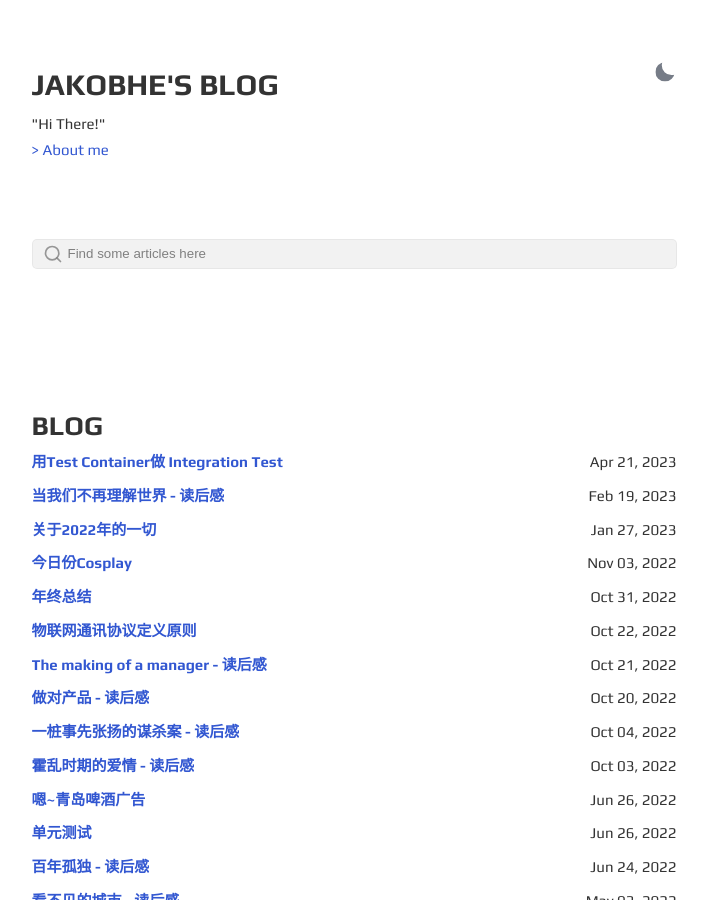
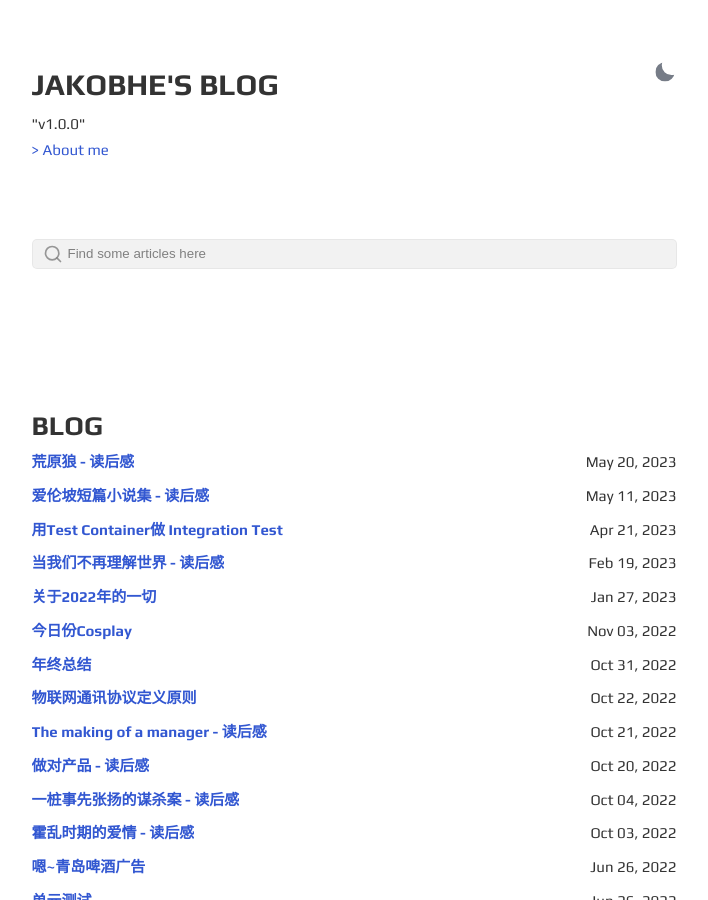
Before and after one commit to DavideBri/Gesko, a Jekyll site: the page built from index.html, in a window 1280 px wide and 900 px high. Shown: the whole window, without its empty margins (286-994 px from the left). Built offline with Jekyll 4.4.1, drawn with Linux system fonts in a browser that asks for light colours; part of the change alters nothing that is shown.

Commit message:
allan and steppenwolf

```diff
--- a/_config.yml
+++ b/_config.yml
@@ -1,17 +1,17 @@
 site: JakobHe.com
-title: JakobHe's
+title: JakobHe's Blog
 greetings: "JakobHe's Blog"
 description: >-
-  "Hi There!"
+  "v1.0.0"
 lang: en-US
-timezone:  Asia/Shanghai
+timezone: Asia/Shanghai
 repo: https://github.com/leweii/Gesko # site repo [optional]
 data-theme: dark # default theme "dark" | "light"
 utteranc-identifier: leweii/Gesko # replace with your disqus shortname
 
 author:
   name: JakobHe
-  bio: "Hi There!"
+  bio: "enjoy life"
   userpicture: /images/avatar/0.jpg
   username: JakobHe # general username
   github: leweii # github username
@@ -48,7 +48,7 @@ exclude:
 
 compress_html:
   clippings: all
-  comments: ["<!-- ", " -->"]
+  comments: [ "<!-- ", " -->" ]
 
 sass:
   sass_dir: _sass
@@ -68,24 +68,21 @@ collections:
     permalink: /:year/:month/:day/:slug
 
 defaults:
-  -
-    scope:
+  - scope:
       path: ""
     values:
       layout: "default"
-  -
-    scope:
+  - scope:
       path: ""
       type: "pages"
     values:
       layout: "page"
-  -
-    scope:
+  - scope:
       path: ""
       type: "posts"
     values:
       layout: "post"
 
 relative_links:
-  enabled:     true
+  enabled: true
   collections: false
--- /dev/null
+++ b/_posts/2023-05-11-after-reading-short-stories-for-edgar-allan-poe.md
@@ -0,0 +1,18 @@
+---
+title: "爱伦坡短篇小说集 - 读后感"
+create_time: 2023-05-11 10:19
+tags:
+  - book
+  - novel
+published: true
+---
+
+课外阅读，感受略少，仅作记录。
+
+恰好在前段时间看了不少so called "哥特式" 的短剧，电影，小说，经过了解之后发现爱伦·坡就是大家的鼻祖。
+
+也由此开始看《爱伦·坡短篇小说集》，惊讶的发现各种影视经典中全是他的影子。不乏许多经典。创造经典的大师们也毫不避讳，承认自己的作品深受爱伦坡的影响。
+
+其中印象深刻的是《莫尔格街凶杀案》，读完开篇的一长段散步时的推理，感觉整个福尔摩斯都是这部小说的续集。只可惜，爱伦坡的小说大都是短篇小说，情绪刚烘托起来就结束了。
+
+其中喜欢的也不少，但是碍于篇幅太短，无法爱上伦坡。
--- /dev/null
+++ b/_posts/2023-05-20-after-reading-der-steppenwolf.md
@@ -0,0 +1,20 @@
+---
+title: "荒原狼 - 读后感"
+create_time: 2023-05-20 10:19
+tags:
+  - book
+  - novel
+published: true
+---
+
+整本书前段的大段大段独白，说实话读完还是很难受的，就像在听一个人语言优雅的吐槽。但是直到两个重要的女主角出场之后，小说对我来说才变的更加好读一些。特别是舞会开始之后，终于有一些故事的进展，外加之前的铺垫，让后面的故事开始有节奏的开始铺张悬念。可是，到了剧场的戏之后，逐渐感觉作者飘了，天马行空的梦境，有点跳跃，也有点不知所云。
+
+情绪上，能够感觉到作者从对生活绝望（狼性），到对生活充满希望（人性，爱，性），在最终剧场泯灭自己狼性一面的过程中，让自己摆脱了疗愈的过程，走出梦境，目睹心爱的人全裸躺在情敌身边，出于嫉妒，狼性人格爆发。
+
+但是总体上看，小说并没有脱离现实，很多事件看起来是真实发生过的，是一本自傳體小說。只是我很难分清，到底是现实还是作者的内心独白。独白和现实描写大概是7:1 的比例吧，哈哈哈。整本书读完也有一种阅读某人思想的感觉。
+
+我也是受到精神分裂作品的荼毒，老以为主角团全是哈利的幻想。或者真是如此？我还没去看解读，但是我不是很理解，为什么赫尔敏娜一开始就能如此了解哈利，为什么变身成男性的赫尔敏娜能知道哈利小时候的事情？为什么他们俩相爱，在最后要在剧场里杀了赫尔敏娜呢？诸多不解。
+
+小说中有许多对莫扎特，歌德的臆想，可惜我并不了解这些伟人的生平，无法准确捕捉到黑塞想借助他们想表达的具体意思。很可惜。
+
+还有很多幻想的部分，书中明确写出这些是服用致幻药物之后的一系列反应。书的评论部分，也有透露，本书十分被嬉皮士推崇，虽然没有明确的证据，但是我猜测本书很多文字是在致幻之后所产生的幻想下催生的。通篇小说也有像菲利普迪克一样的，一种摆脱不了的阴郁，致幻清醒之后的空虚。
```
Also changed, not shown: _posts/2023-02-19-after-reading-un-verdor-terrible.md (+2 -2 lines), _posts/2023-04-21-integration-test-with-test-container.md (+2 -2 lines).
